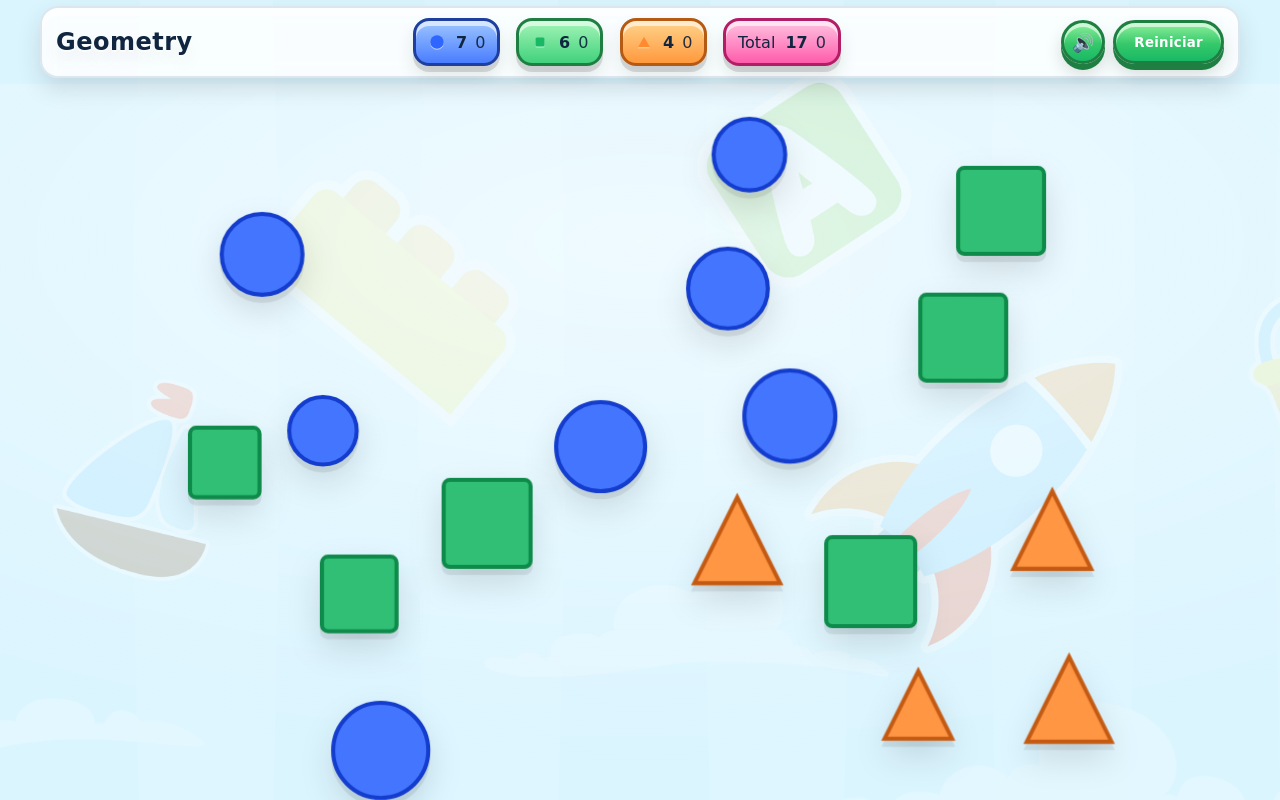
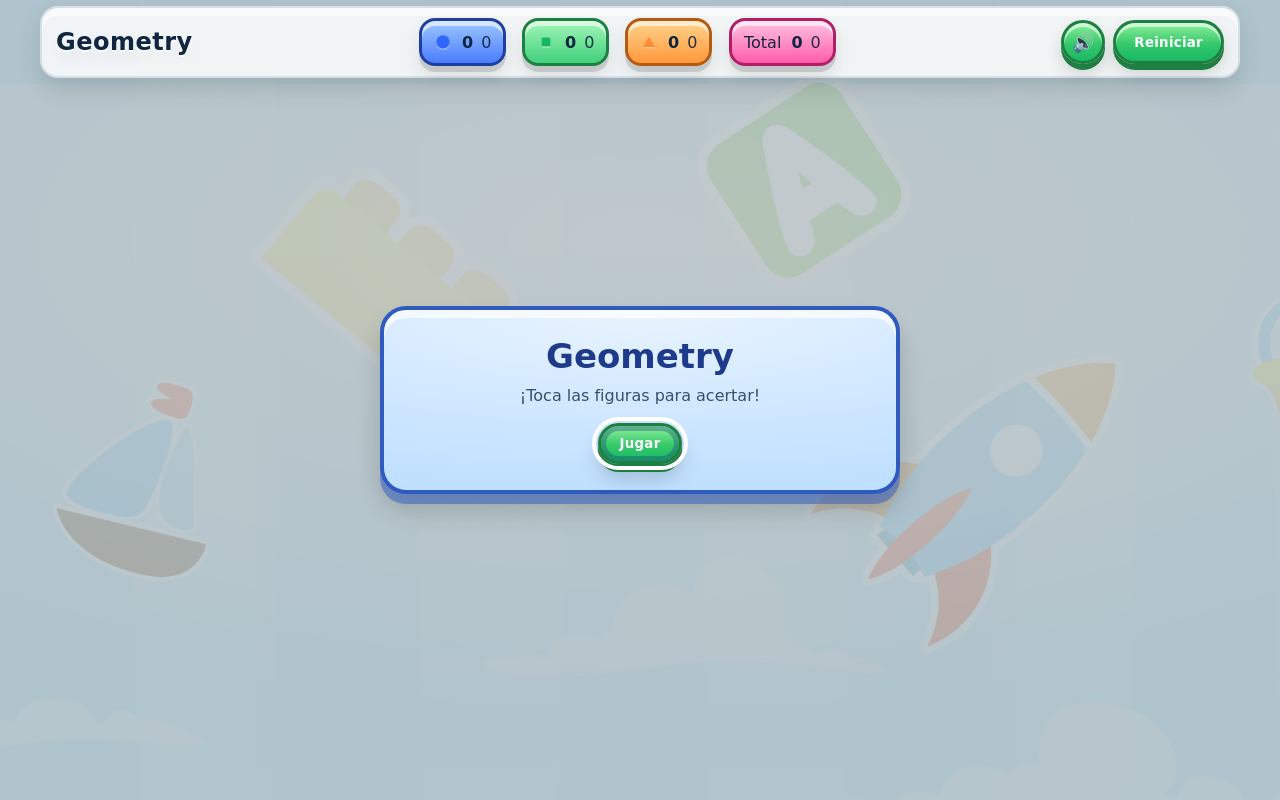
Before and after one commit to leogonzalezdev/geometry-game, a React (Vite) app: page / in a window 1280 px wide. Built offline with nearby package versions, Linux system fonts and the light colour scheme.

Commit message:
feat(start): add start screen overlay with Play button; feat(game-over): confetti animation; refactor: start game on demand (no auto init)

```diff
--- a/src/App.jsx
+++ b/src/App.jsx
@@ -2,10 +2,12 @@ import React from 'react';
 import Header from './components/Header.jsx';
 import Canvas from './components/Canvas.jsx';
 import GameOverModal from './components/GameOverModal.jsx';
+import StartScreen from './components/StartScreen.jsx';
 import { useGameLogic } from './hooks/useGameLogic.js';
 import { useSound } from './hooks/useSound.js';
 
 export default function App() {
+  const [started, setStarted] = React.useState(false);
   const {
     shapes,
     leavingIds,
@@ -27,11 +29,16 @@ export default function App() {
     handleHit(id);
   };
 
+  const startGame = () => {
+    if (!started) setStarted(true);
+    initGame();
+  };
+
   return (
     <div className="app">
       <Header
         counts={counts}
-        onRestart={() => initGame()}
+        onRestart={startGame}
         soundEnabled={soundEnabled}
         onToggleSound={toggleSound}
       />
@@ -45,9 +52,13 @@ export default function App() {
         />
       </main>
 
-      {gameFinished && (
+      {!started && (
+        <StartScreen onStart={startGame} />
+      )}
+
+      {started && gameFinished && (
         <GameOverModal
-          onRestart={() => initGame()}
+          onRestart={startGame}
         />
       )}
     </div>
--- a/src/components/GameOverModal.jsx
+++ b/src/components/GameOverModal.jsx
@@ -4,6 +4,11 @@ export default function GameOverModal({ onRestart }) {
   return (
     <div className="modal__backdrop" role="presentation">
       <div className="modal" role="dialog" aria-modal="true" aria-labelledby="game-over-title">
+        <div className="confetti" aria-hidden="true">
+          {Array.from({ length: 28 }).map((_, i) => (
+            <span className="confetti__piece" key={i} />
+          ))}
+        </div>
         <h2 id="game-over-title">¡Bien hecho!</h2>
         <p>Has encontrado todas las figuras.</p>
         <button className="btn" onClick={onRestart} autoFocus>
--- /dev/null
+++ b/src/components/StartScreen.jsx
@@ -0,0 +1,15 @@
+import React from 'react';
+
+export default function StartScreen({ onStart }) {
+  return (
+    <div className="start__backdrop" role="presentation">
+      <div className="start" role="dialog" aria-modal="true" aria-labelledby="start-title">
+        <h2 id="start-title">Geometry</h2>
+        <p>¡Toca las figuras para acertar!</p>
+        <button className="btn" onClick={onStart} autoFocus>
+          Jugar
+        </button>
+      </div>
+    </div>
+  );
+}
--- a/src/hooks/useGameLogic.js
+++ b/src/hooks/useGameLogic.js
@@ -27,11 +27,7 @@ export function useGameLogic(initialConfig) {
     setInitialCountsByType(snapshot);
   }, [config]);
 
-  useEffect(() => {
-    // Init on mount
-    initGame();
-    // eslint-disable-next-line react-hooks/exhaustive-deps
-  }, []);
+  // No auto init; the App controls when to start
 
   const remainingByType = useMemo(() => countRemainingByType(shapes, leavingIds), [shapes, leavingIds]);
   const totalRemaining = useMemo(() => remainingByType.circle + remainingByType.square + remainingByType.triangle, [remainingByType]);
--- a/src/styles.css
+++ b/src/styles.css
@@ -109,3 +109,45 @@ body::before { content: ""; position: fixed; inset: 0; background: url('./assets
   .title { font-size: 24px; }
   .header__inner { grid-template-columns: auto 1fr auto; }
 }
+
+/* Start screen */
+.start__backdrop { position: fixed; inset: 0; background: rgba(0,0,0,.2); display: grid; place-items: center; padding: 16px; }
+.start { width: min(520px, 92vw); border-radius: 26px; padding: 26px; text-align: center; border: 4px solid #2f5abf; color: #0f2540; background: radial-gradient(140% 100% at 50% 0%, #e9f4ff 0%, #cfe7ff 60%, #bfe0ff 100%); box-shadow: 0 10px 0 rgba(47,90,191,.5), 0 16px 28px rgba(0,0,0,.18), inset 0 8px 0 rgba(255,255,255,.7); }
+.start h2 { margin: 0 0 10px; font-size: 34px; color: #1e3a8a; }
+.start p { margin: 0 0 18px; color: #35506b; }
+
+/* Confetti animation on game over */
+.confetti { position: absolute; inset: -10% -10% 0 -10%; pointer-events: none; overflow: hidden; }
+.confetti__piece { position: absolute; top: -10%; width: 10px; height: 16px; background: #ffd75a; opacity: .9; transform: translate3d(0, -100%, 0) rotate(0); animation: confetti-fall linear forwards; }
+@keyframes confetti-fall { to { transform: translate3d(var(--x, 0), 110vh, 0) rotate(720deg); } }
+/* vary each piece using nth-child */
+.confetti__piece:nth-child(odd) { background: #4ee79a; }
+.confetti__piece:nth-child(3n) { background: #2f66ff; }
+.confetti__piece:nth-child(4n) { background: #ff8a2f; }
+.confetti__piece:nth-child(5n) { background: #ff4fa0; }
+.confetti__piece { left: calc(var(--i, 0) * 3%); }
+/* generate variations */
+.confetti__piece:nth-child(1) { --i: 2; --x: -8vw; animation-duration: 2200ms; animation-delay: 0ms; }
+.confetti__piece:nth-child(2) { --i: 8; --x: 3vw; animation-duration: 2400ms; animation-delay: 100ms; }
+.confetti__piece:nth-child(3) { --i: 14; --x: -2vw; animation-duration: 2600ms; animation-delay: 150ms; }
+.confetti__piece:nth-child(4) { --i: 20; --x: 6vw; animation-duration: 2500ms; animation-delay: 50ms; }
+.confetti__piece:nth-child(5) { --i: 26; --x: -4vw; animation-duration: 2300ms; animation-delay: 120ms; }
+.confetti__piece:nth-child(6) { --i: 32; --x: 5vw; animation-duration: 2700ms; animation-delay: 200ms; }
+.confetti__piece:nth-child(7) { --i: 38; --x: -6vw; animation-duration: 2600ms; animation-delay: 260ms; }
+.confetti__piece:nth-child(8) { --i: 44; --x: 4vw; animation-duration: 2400ms; animation-delay: 300ms; }
+.confetti__piece:nth-child(9) { --i: 50; --x: -3vw; animation-duration: 2350ms; animation-delay: 140ms; }
+.confetti__piece:nth-child(10) { --i: 56; --x: 7vw; animation-duration: 2450ms; animation-delay: 220ms; }
+.confetti__piece:nth-child(11) { --i: 62; --x: -5vw; animation-duration: 2550ms; animation-delay: 260ms; }
+.confetti__piece:nth-child(12) { --i: 68; --x: 2vw; animation-duration: 2300ms; animation-delay: 180ms; }
+.confetti__piece:nth-child(13) { --i: 74; --x: -1vw; animation-duration: 2600ms; animation-delay: 320ms; }
+.confetti__piece:nth-child(14) { --i: 80; --x: 5vw; animation-duration: 2700ms; animation-delay: 280ms; }
+.confetti__piece:nth-child(15) { --i: 10; --x: -7vw; animation-duration: 2600ms; animation-delay: 200ms; }
+.confetti__piece:nth-child(16) { --i: 16; --x: 6vw; animation-duration: 2200ms; animation-delay: 160ms; }
+.confetti__piece:nth-child(17) { --i: 22; --x: -6vw; animation-duration: 2400ms; animation-delay: 100ms; }
+.confetti__piece:nth-child(18) { --i: 28; --x: 3vw; animation-duration: 2550ms; animation-delay: 60ms; }
+.confetti__piece:nth-child(19) { --i: 34; --x: -3vw; animation-duration: 2650ms; animation-delay: 0ms; }
+.confetti__piece:nth-child(20) { --i: 40; --x: 1vw; animation-duration: 2500ms; animation-delay: 90ms; }
+.confetti__piece:nth-child(21) { --i: 46; --x: -2vw; animation-duration: 2450ms; animation-delay: 130ms; }
+.confetti__piece:nth-child(22) { --i: 52; --x: 4vw; animation-duration: 2350ms; animation-delay: 170ms; }
+.confetti__piece:nth-child(23) { --i: 58; --x: -4vw; animation-duration: 2600ms; animation-delay: 210ms; }
+.confetti__piece:nth-child(24) { --i: 64; --x: 6vw; animation-duration: 2750ms; animation-delay: 240ms; }
```
